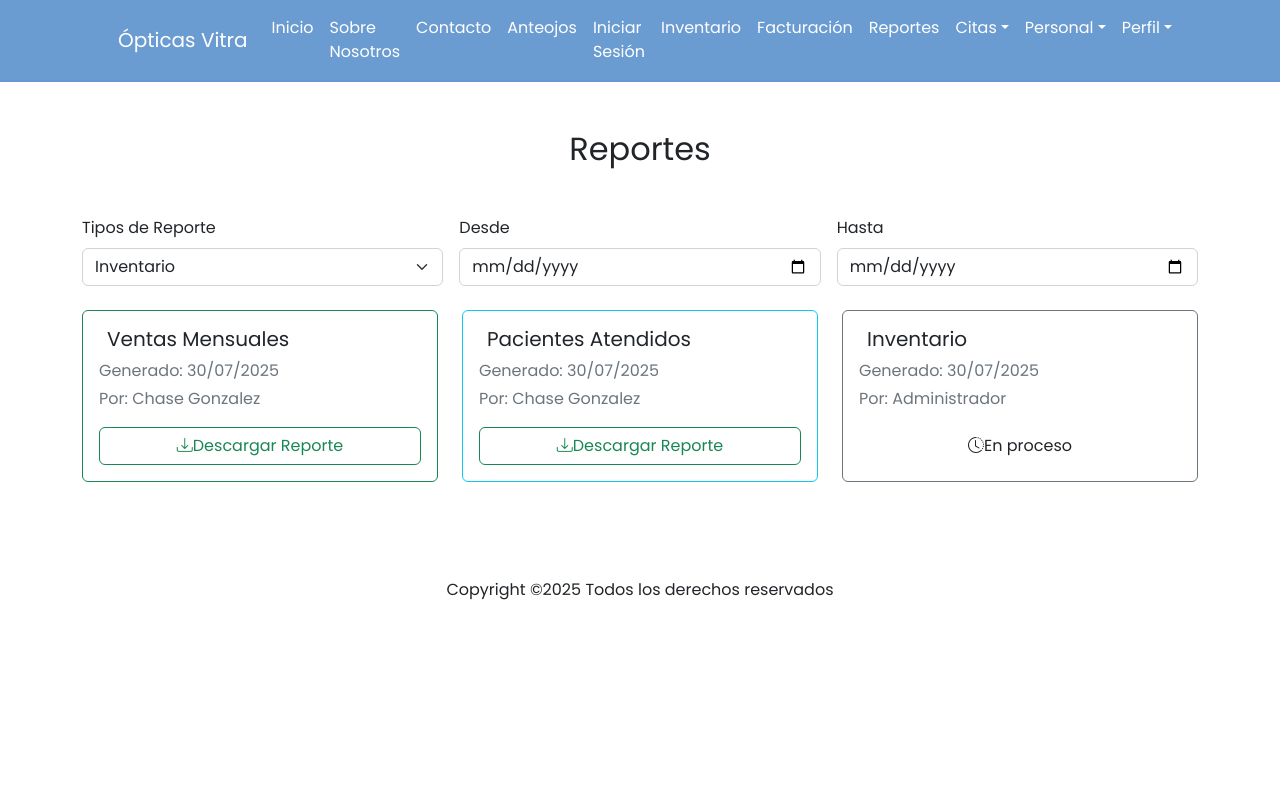
After one commit to Li-desing/Opticas-Vitra, a PHP site: page /reportes.php in a window 1280 px wide. The commit adds this page. Run offline with PHP 8.4, Linux system fonts and the light colour scheme; some libraries are stand-ins or nearby versions; some web fonts are replaced.

Commit message:
versión completa

```diff
--- a/layout.php
+++ b/layout.php
@@ -14,6 +14,8 @@ function MostrarMenu(){
                             <li class="nav-item"><a class="nav-link" href="anteojos.php">Anteojos</a></li>
                             <li class="nav-item"><a class="nav-link" href="iniciarSesion.php">Iniciar Sesión</a></li>
                             <li class="nav-item"><a class="nav-link" href="inventario.php">Inventario</a></li>
+                            <li class="nav-item"><a class="nav-link" href="facturacion.php">Facturación</a></li>
+                            <li class="nav-item"><a class="nav-link" href="reportes.php">Reportes</a></li>
 
                             <li class="nav-item dropdown">
                                 <a class="nav-link dropdown-toggle" id="navbarDropdownBlog" href="#" role="button" data-bs-toggle="dropdown" aria-expanded="false">Citas</a>
--- /dev/null
+++ b/reportes.php
@@ -0,0 +1,80 @@
+
+<?php
+ include('layout.php')
+
+?>
+
+<!DOCTYPE html>
+<html lang="en">
+ <head>
+    <meta charset="utf-8" />
+    <meta name="viewport" content="width=device-width, initial-scale=1, shrink-to-fit=no" />
+    <meta name="description" content="" />
+    <meta name="author" content="" />
+    <title>Ópticas Vitra</title>
+   <?php IncluirCSS();?>
+</head>
+    <body>
+       <?php MostrarMenu();?>
+
+<main class="container py-5">
+    <h2 class="text-center mb-5">Reportes</h2>
+<form class="row g-3 mb-4">
+    <div class="col-md-4">
+        <label for="tipoReporte" class="form-label">Tipos de Reporte</label>
+        <select id="tipoReporte" class="form-select">
+            <option selected>Todos</option>
+            <option selected>Ventas</option>
+            <option selected>Pacientes</option>
+            <option selected>Inventario</option>
+        </select>
+    </div>
+    <div class="col-md-4">
+        <label for="fechaInicio" class="form-label">Desde</label>
+        <input type="date" id="fechaInicio" class="form-control">
+    </div>
+    <div class="col-md-4">
+         <label for="fechaFin" class="form-label">Hasta</label>
+        <input type="date" id="fechaFin" class="form-control">
+    </div>
+ </form>
+ <div class="row row-cols-1 row-cols-md-2 row-cols-lg-3 g-4">
+    <div class="col">
+        <div class="card h-100 border-success">
+        <div class="card-body">
+            <h5 class="card-title"><i class="bi bi-graph-up-arrow me-2 text-success"></i>Ventas Mensuales</h5>
+             <p class="card-text text-muted mb-1">Generado: 30/07/2025</p>
+             <p class="card-text text-muted">Por: Chase Gonzalez</p>
+             <a href="reportes/REP-0001.pdf" target="_blank" class="btn btn-outline-success w-100">
+            <i class="bi bi-download"></i>Descargar Reporte</a>
+        </div>
+    </div>
+</div>
+       <div class="col">
+        <div class="card h-100 border-info">
+        <div class="card-body">
+            <h5 class="card-title"><i class="bi bi-graph-up-arrow me-2 text-success"></i>Pacientes Atendidos</h5>
+             <p class="card-text text-muted mb-1">Generado: 30/07/2025</p>
+             <p class="card-text text-muted">Por: Chase Gonzalez</p>
+             <a href="reportes/REP-0011.pdf" target="_blank" class="btn btn-outline-success w-100">
+            <i class="bi bi-download"></i>Descargar Reporte</a>
+        </div>
+    </div>
+</div>
+           <div class="col">
+            <div class="card h-100 border-secondary">
+        <div class="card-body">
+            <h5 class="card-title"><i class="bi bi-graph-up-arrow me-2 text-success"></i>Inventario</h5>
+             <p class="card-text text-muted mb-1">Generado: 30/07/2025</p>
+             <p class="card-text text-muted">Por: Administrador</p>
+             <button class="btn btn-outline-secundary w-100" disable>
+            <i class="bi bi-clock-history"></i>En proceso</button>
+        </div>
+    </div>
+  </div>
+</div>
+  </main>
+          <?php MostrarFooter(); ?>
+    <?php IncluirScripts(); ?>
+    </body>
+</html>
```
Also changed, not shown: facturacion.php (added, +75 -0 lines).
